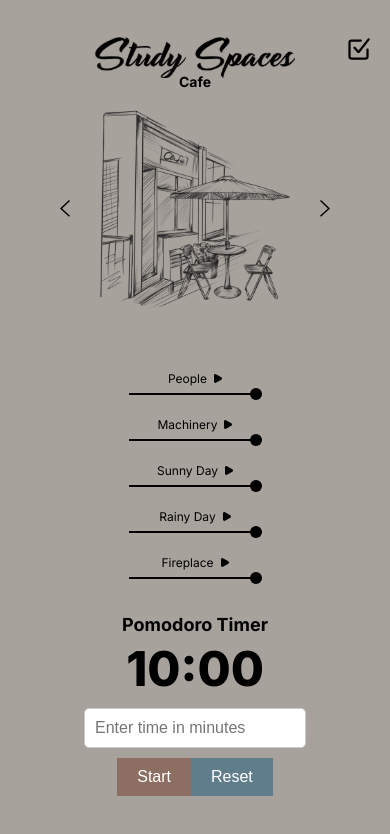
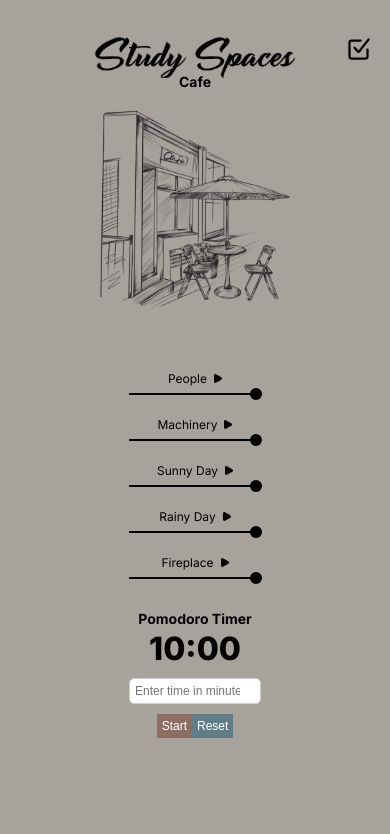
Before and after one commit to kaitlynlie/studyspaces, a React (Vite) app: page / in a window 390 px wide. Shown: the top 834 px of the page. Built offline with nearby package versions, Linux system fonts and the light colour scheme.

Commit message:
fixed smaller screen for timer

```diff
--- a/src/pages/Home.tsx
+++ b/src/pages/Home.tsx
@@ -81,9 +81,9 @@ export function Home() {
             <h4>Cafe</h4>
             <div className={clsx(styles.content)}>
               <div className={clsx(styles.hero)}>
-                <img id="leftArrow" src={leftarrow} className={clsx(styles.leftarrow)}/>
+                {/* <img id="leftArrow" src={leftarrow} className={clsx(styles.leftarrow)}/> */}
                 <img src={coffee} className={clsx(styles.coffee)} />
-                <img id="rightArrow" src={rightarrow} className={clsx(styles.rightarrow)}/>
+                {/* <img id="rightArrow" src={rightarrow} className={clsx(styles.rightarrow)}/> */}
               </div>
 
               <div className={clsx(styles.audiolist)}>
--- /dev/null
+++ b/src/pages/Timer.module.scss
@@ -0,0 +1,82 @@
+div.timer {
+    padding: 10px;
+    display: flex;
+    justify-content: center;
+    flex-direction: column;
+    h2 {
+        text-align: center;
+        font-size: 18px;
+        @media (max-width: 664px) {
+            font-size: 14px;
+        }
+    }
+    .countdown {
+        margin-top: -10px;
+        text-align: center;
+        font-size: 48px;
+        @media (max-width: 664px) {
+            font-size: 32px;
+        }
+        font-weight: 800;
+    }
+    .container {
+        display: flex;
+        justify-content: center;
+        .input {
+            margin-top: 10px;
+            margin-bottom: 10px;
+            padding: 10px;
+            font-size: 16px;
+            border-radius: 5px;
+            border: 1px solid #ccc;
+            width: 200px;
+            @media (max-width: 664px) {
+                display: flex;
+                justify-content: center;
+                width: 120px;
+                font-size: 12px;
+                padding: 5px;
+            }
+        }
+    }
+    .buttons {
+        display: flex;
+        justify-content: center;
+        .start {
+            padding: 10px 20px;
+            font-size: 16px;
+            background-color: #8d6e63;
+            color: white;
+            border: none;
+            cursor: pointer;
+            @media (max-width: 664px) {
+                font-size: 12px;
+                padding: 5px;
+            }
+        }
+        .stop {
+            padding: 10px 20px;
+            font-size: 16px;
+            background-color: #d7ccc8;
+            color: white;
+            border: none;
+            cursor: pointer;
+            @media (max-width: 664px) {
+                font-size: 12px;
+                padding: 5px;
+            }
+        }
+        .reset {
+            padding: 10px 20px;
+            font-size: 16px;
+            background-color: #607d88;
+            color: white;
+            border: none;
+            cursor: pointer;
+            @media (max-width: 664px) {
+                font-size: 12px;
+                padding: 5px;
+            }
+        }
+    }
+}
--- a/src/pages/Timer.tsx
+++ b/src/pages/Timer.tsx
@@ -1,5 +1,7 @@
 import React, { useState, useEffect } from 'react';
 import { timer } from '../audio';
+import clsx from 'clsx';
+import styles from './Timer.module.scss'
 
 const TimerDialog = () => {
   const [timeRemaining, setTimeRemaining] = useState(10 * 60);
@@ -86,38 +88,23 @@ const TimerDialog = () => {
   };
 
   return (
-    <div style={{padding: "10px"}}>
-      <h2 style={{textAlign: "center", fontSize: "18px"}}>Pomodoro Timer</h2>
-      <div style={{textAlign: 'center', fontSize: "48px", fontWeight: "800", marginTop: "-10px"}}>{formatTime(timeRemaining)}</div>
-      <input
+    <div className={clsx(styles.timer)}>
+      <h2>Pomodoro Timer</h2>
+      <div className={clsx(styles.countdown)}>{formatTime(timeRemaining)}</div>
+      <div className={clsx(styles.container)}><input
         type="number"
         min={1}
         value={customTime}
         onChange={handleTimeInputChange}
         placeholder="Enter time in minutes"
-        style={{
-          marginTop: '10px',
-          marginBottom: '10px',
-          padding: '10px',
-          fontSize: '16px',
-          borderRadius: '5px',
-          border: '1px solid #ccc',
-          width: '200px',
-        }}
-      />
+        className={clsx(styles.input)}
+      /></div>
 
-      <div style={{display: 'flex', justifyContent: 'center'}}>
+      <div className={clsx(styles.buttons)}>
         {!isRunning && (
           <button
             onClick={startTimer}
-            style={{
-              padding: '10px 20px',
-              fontSize: '16px',
-              backgroundColor: '#8D6E63',
-              color: '#fff',
-              border: 'none',
-              cursor: 'pointer',
-            }}
+            className={clsx(styles.start)}
           >
             Start
           </button>
@@ -126,14 +113,7 @@ const TimerDialog = () => {
         {isRunning && (
           <button
             onClick={stopTimer}
-            style={{
-              padding: '10px 20px',
-              fontSize: '16px',
-              backgroundColor: '#D7CCC8',
-              color: '#fff',
-              border: 'none',
-              cursor: 'pointer',
-            }}
+            className={clsx(styles.stop)}
           >
             Stop
           </button>
@@ -141,14 +121,7 @@ const TimerDialog = () => {
 
         <button
           onClick={resetTimer}
-          style={{
-            padding: '10px 20px',
-            fontSize: '16px',
-            backgroundColor: '#607D8B',
-            color: '#fff',
-            border: 'none',
-            cursor: 'pointer',
-          }}
+          className={clsx(styles.reset)}
         >
           Reset
         </button>
```
